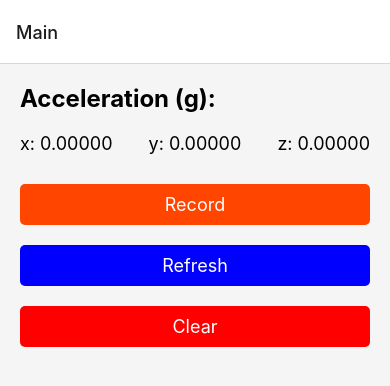
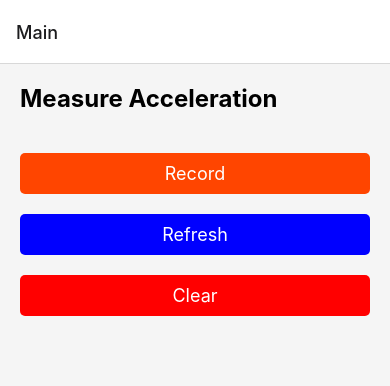
Before and after one commit to eeait/HRMonitor, a React Native app: screen / in a window 390 px wide. Shown: the top 386 px of the page. Built offline with nearby package versions, Linux system fonts and the light colour scheme.

Commit message:
Make acceleration no longer visible

```diff
--- a/src/RecordingService.js
+++ b/src/RecordingService.js
@@ -80,9 +80,9 @@ const RecordingService = () => {
         })
       setShouldSave(false)
     }
-  }, [shouldSave, recordedData])
+  }, [shouldSave])
 
-  return { acceleration, recording, startRecording }
+  return { recording, startRecording }
 }
 
 export default RecordingService
--- a/src/components/Accelerometer.jsx
+++ b/src/components/Accelerometer.jsx
@@ -39,25 +39,12 @@ const styles = StyleSheet.create({
 })
 
 const Accelerometer = ({ setRefresh }) => {
-  const { acceleration, recording, startRecording } =
-    RecordingService()
+  const { recording, startRecording } = RecordingService()
   const dataStorage = new DataStorage("accelerometerData")
 
   return (
     <View style={styles.container}>
-      <Text style={styles.title}>Acceleration (g):</Text>
-      <View style={styles.dataContainer}>
-        <Text style={styles.data}>
-          x: {Number(acceleration.x).toFixed(5)}
-        </Text>
-        <Text style={styles.data}>
-          y: {Number(acceleration.y).toFixed(5)}
-        </Text>
-        <Text style={styles.data}>
-          z: {Number(acceleration.z).toFixed(5)}
-        </Text>
-      </View>
-
+      <Text style={styles.title}>Measure Acceleration</Text>
       <Button
         style={[
           recording
--- a/src/components/Main.jsx
+++ b/src/components/Main.jsx
@@ -9,10 +9,10 @@ const styles = StyleSheet.create({
     flex: 1,
   },
   accelerometerContainer: {
-    flex: 2,
+    flex: 4,
   },
   listContainer: {
-    flex: 3,
+    flex: 7,
   },
 })
 
```
